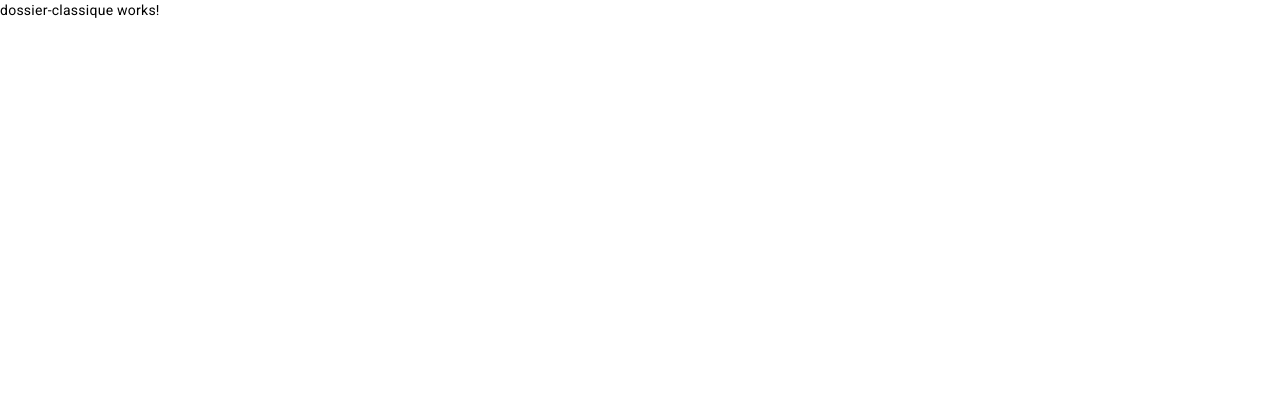
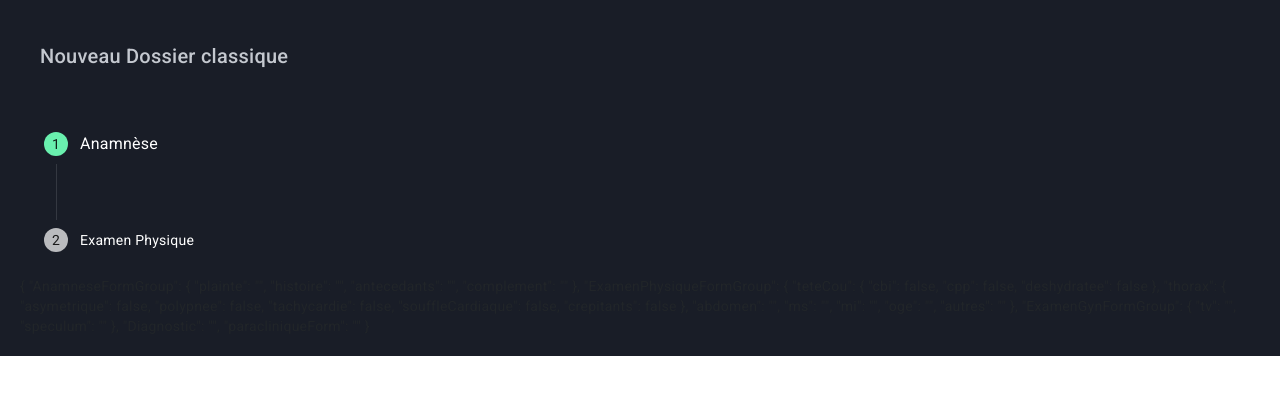
Before and after one commit to oreoyona/project-gyn, an Angular app: page /classique in a window 1280 px wide. Shown: the top 394 px of the page. Built offline with nearby package versions, Linux system fonts and the light colour scheme.

Commit message:
started building the classique form

```diff
--- a/angular.json
+++ b/angular.json
@@ -30,10 +30,11 @@
               "src/assets"
             ],
             "styles": [
-              "@angular/material/prebuilt-themes/indigo-pink.css",
-              "src/styles.scss"
+              "@angular/material/prebuilt-themes/purple-green.css",
+              "src/styles.scss",
+              "node_modules/bootstrap/scss/bootstrap.scss"
             ],
-            "scripts": []
+            "scripts": ["node_modules/bootstrap/dist/js/bootstrap.bundle.min.js"]
           },
           "configurations": {
             "production": {
--- a/package.json
+++ b/package.json
@@ -20,6 +20,7 @@
     "@angular/platform-browser": "^17.3.6",
     "@angular/platform-browser-dynamic": "^17.3.6",
     "@angular/router": "^17.3.6",
+    "bootstrap": "^5.3.3",
     "rxjs": "~7.8.0",
     "tslib": "^2.3.0",
     "zone.js": "~0.14.2"
--- a/src/app/core/dossier-classique/dossier-classique.component.html
+++ b/src/app/core/dossier-classique/dossier-classique.component.html
@@ -1 +1,98 @@
-<p>dossier-classique works!</p>
+<section class="main-section">
+    <header>
+        <h2>
+            Nouveau Dossier classique
+        </h2>
+    </header>
+    <mat-stepper orientation="vertical" #stepper color="accent" id="stepper">
+        <form [formGroup]="DossierClassique" #dossierForm>
+            <mat-step [stepControl]="dossierForm['AnamneseFormGroup']">
+                <ng-template matStepLabel>Anamnèse</ng-template>
+                <section class="anamnese">
+
+
+                </section>
+            </mat-step>
+
+            <mat-step [stepControl]="dossierForm['ExamenPhysiqueFormGroup']">
+                <ng-template matStepLabel>Examen Physique</ng-template>
+                <section class="examen-physique" formGroupName="ExamenPhysiqueFormGroup">
+
+                    <div class="tete-cou" formGroupName="teteCou">
+                        <h5>Examen de la tête et du cou</h5>
+                        <div class="form-check">
+                            <input class="form-check-input" type="checkbox" id="cbi" formControlName="cbi">
+                            <label class="form-check-label" for="cbi">Ictérique</label>
+                        </div>
+
+                        <div class="form-check">
+                            <input class="form-check-input" type="checkbox" id="cpp" formControlName="cpp">
+                            <label for="cpp" class="form-check-label">Pale</label>
+                        </div>
+
+
+                        <div class="form-check">
+                            <input type="checkbox" class="form-check-input" id="deshydratee"
+                                formControlName="deshydratee">
+                            <label for="deshydratee" class="form-check-label">Déshydratée</label>
+                        </div>
+
+
+                    </div>
+
+
+                    <div class="thorax" formGroupName="thorax">
+                        <h5>Examen du thorax</h5>
+                        <div class="form-check">
+                            <input class="form-check-input" type="checkbox" id="asymetrique"
+                                formControlName="asymetrique">
+                            <label class="form-check-label" for="asymetrique">Asymétrique</label>
+                        </div>
+                        <div class="form-check">
+                            <input class="form-check-input" type="checkbox" id="polypnee" formControlName="polypnee">
+                            <label class="form-check-label" for="polypnee">Polypnée</label>
+                        </div>
+
+                        <div class="form-check">
+                            <input class="form-check-input" type="checkbox" id="tachycardie"
+                                formControlName="tachycardie">
+                            <label class="form-check-label" for="tachycardie">Tachycardie</label>
+                        </div>
+
+                        <div class="form-check">
+                            <input class="form-check-input" type="checkbox" id="souffleCardiaque"
+                                formControlName="souffleCardiaque">
+                            <label class="form-check-label" for="souffleCardiaque">Souffle Cardiaque</label>
+                        </div>
+
+                        <div class="form-check">
+                            <input class="form-check-input" type="checkbox" id="crepitants"
+                                formControlName="crepitants">
+                            <label class="form-check-label" for="crepitants">Crépitants</label>
+                        </div>
+
+
+
+                    </div>
+
+                    <div class="abdomen" >
+                        <h5>Examen de l'abdomen</h5>
+                        <mat-form-field>
+                            <input type="text" matInput formControlName="abdomen"
+                                placeholder="Ex. Sensible">
+                        </mat-form-field>
+                    </div>
+
+                    <div class="ms">
+                        <h5>Membres sup</h5>
+                        <mat-form-field>
+                            <input type="email" matInput formControlName="ms"
+                                placeholder="Ex. Sensible">
+                        </mat-form-field>
+                    </div>
+                </section>
+            </mat-step>
+        </form>
+    </mat-stepper>
+{{DossierClassique.value | json }}
+</section>
--- a/src/app/core/dossier-classique/dossier-classique.component.scss
+++ b/src/app/core/dossier-classique/dossier-classique.component.scss
@@ -0,0 +1,26 @@
+@import "../../colors.scss";
+
+header{
+    padding: 20px;
+    h2{
+        color: $accent-3;
+
+    }
+
+
+}
+.main-section{
+    padding: 20px;
+}
+
+label{
+    color: $accent-3 !important;
+}
+
+#stepper{
+    background-color: transparent !important;
+    color: $accent-3 !important;
+}
+:host{
+    overflow: auto;
+}
--- a/src/app/core/dossier-classique/dossier-classique.component.ts
+++ b/src/app/core/dossier-classique/dossier-classique.component.ts
@@ -1,12 +1,63 @@
+import { CommonModule } from '@angular/common';
 import { Component } from '@angular/core';
+import { FormControl, ReactiveFormsModule, FormGroup, FormGroupName, FormArray, FormBuilder } from '@angular/forms';
+import {MatCheckboxModule} from '@angular/material/checkbox';
+import { MatFormField, MatLabel } from '@angular/material/form-field';
+import { MatInputModule } from '@angular/material/input';
+import { MatStepperModule } from '@angular/material/stepper';
 
 @Component({
   selector: 'app-dossier-classique',
   standalone: true,
-  imports: [],
+  imports: [ReactiveFormsModule, MatCheckboxModule, CommonModule, MatFormField, MatStepperModule, MatLabel, MatInputModule],
   templateUrl: './dossier-classique.component.html',
   styleUrl: './dossier-classique.component.scss'
 })
 export class DossierClassiqueComponent {
 
+  DossierClassique = new FormGroup({
+    AnamneseFormGroup: new FormGroup({
+      plainte: new FormControl(''),
+      histoire: new FormControl(''),
+      antecedants: new FormControl(''),
+      complement: new FormControl('')
+    }),
+
+    ExamenPhysiqueFormGroup: new FormGroup({
+      teteCou: this._formBuilder.group({
+        cbi: false,
+        cpp: false,
+        deshydratee: false
+      }),
+      thorax: this._formBuilder.group({
+        asymetrique: false,
+        polypnee: false,
+        tachycardie: false,
+        souffleCardiaque: false,
+        crepitants: false
+
+
+      }),
+      abdomen: new FormControl(''),
+      ms: new FormControl(''),
+      mi: new FormControl(''),
+      oge: new FormControl(''),
+      autres: new FormControl('')
+    }),
+
+
+    ExamenGynFormGroup: new FormGroup({
+      tv: new FormControl(''),
+      speculum: new FormControl(''),
+    }),
+
+    Diagnostic : new FormControl(''),
+
+    paracliniqueForm: new FormControl('')
+
+  })
+
+
+constructor(private _formBuilder: FormBuilder){}
+
 }
--- a/src/styles.scss
+++ b/src/styles.scss
@@ -6,3 +6,13 @@ mat-bottom-sheet-container{
     background-color: $bg-2 !important;
 
 }
+.main-section{
+    background-color: $bg-1 !important;
+
+}
+
+/* CSS for Bootstrap components*/
+
+label{
+    color: $accent-3;
+}
```
Also changed, not shown: 1 other file (tests, documents, lock files or other folders).
